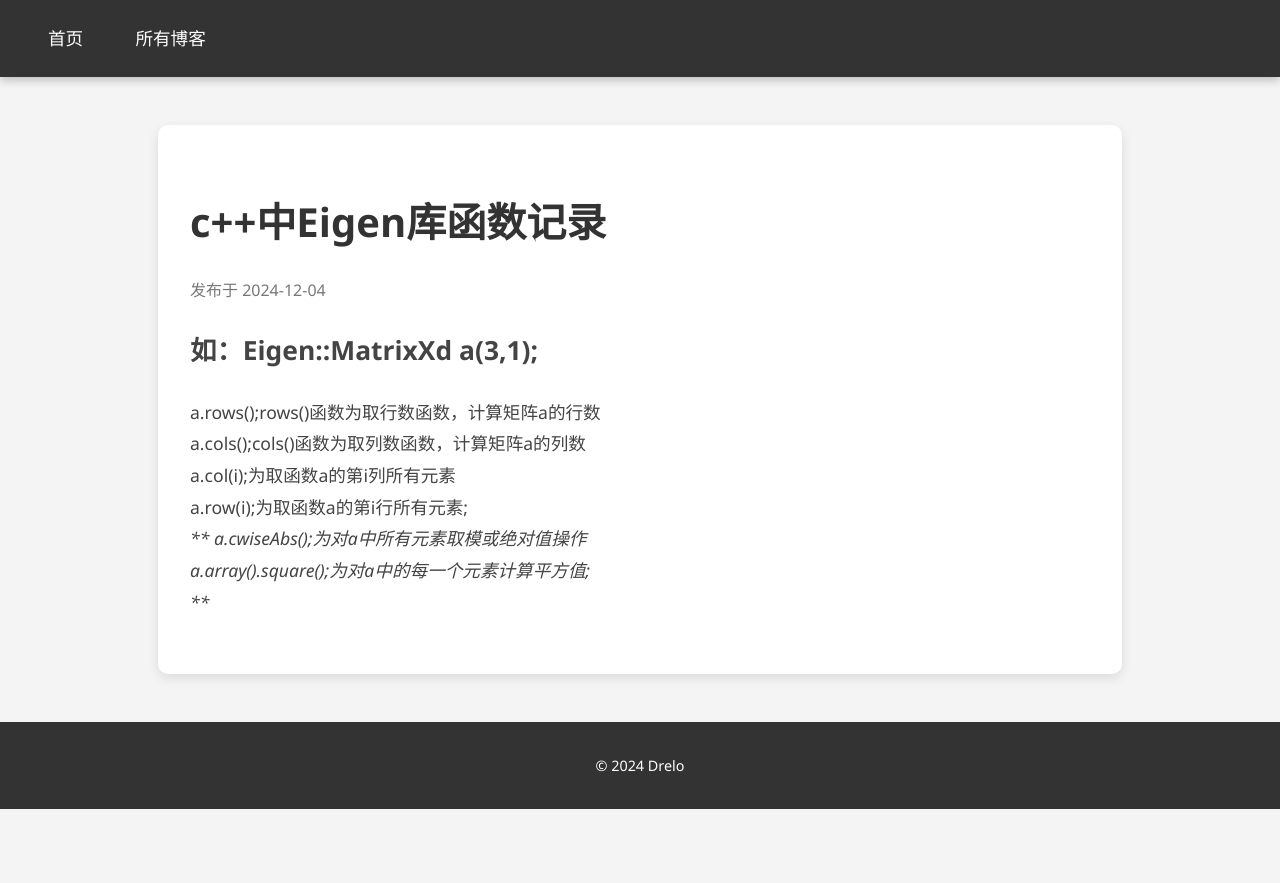
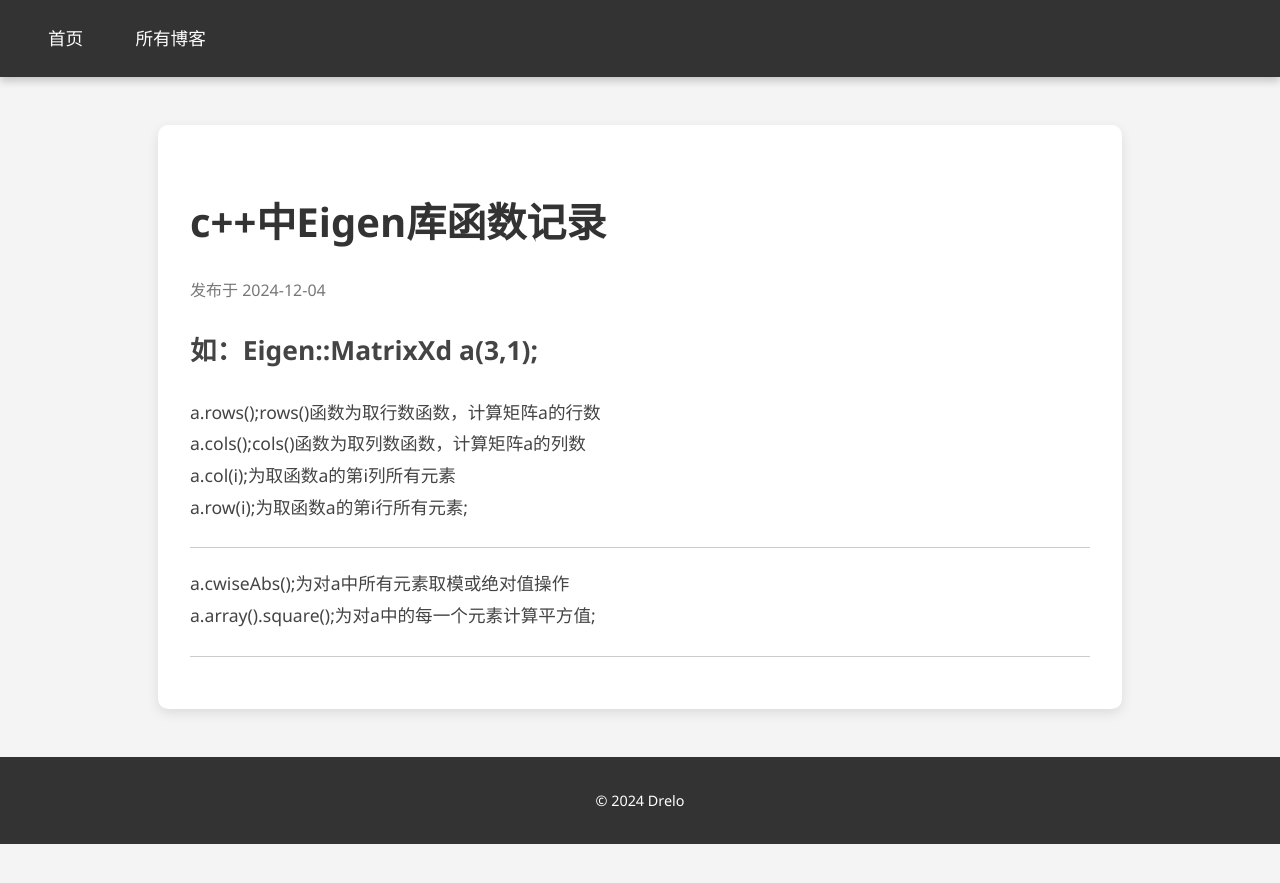
Before and after one commit to Drelov/newpage, a Jekyll site: the page built from _posts/2024-12-04-Eigen.md, in a window 1280 px wide. Shown: the top 883 px of the page. Built offline with Jekyll 4.4.1, drawn with Linux system fonts in a browser that asks for light colours.

Commit message:
Update 2024-12-04-Eigen.md

```diff
--- a/_posts/2024-12-04-Eigen.md
+++ b/_posts/2024-12-04-Eigen.md
@@ -10,7 +10,7 @@ a.rows();rows()函数为取行数函数，计算矩阵a的行数
 a.cols();cols()函数为取列数函数，计算矩阵a的列数
 a.col(i);为取函数a的第i列所有元素
 a.row(i);为取函数a的第i行所有元素;
-***
+<hr>
 a.cwiseAbs();为对a中所有元素取模或绝对值操作
 a.array().square();为对a中的每一个元素计算平方值;
-***
+<hr>
```
